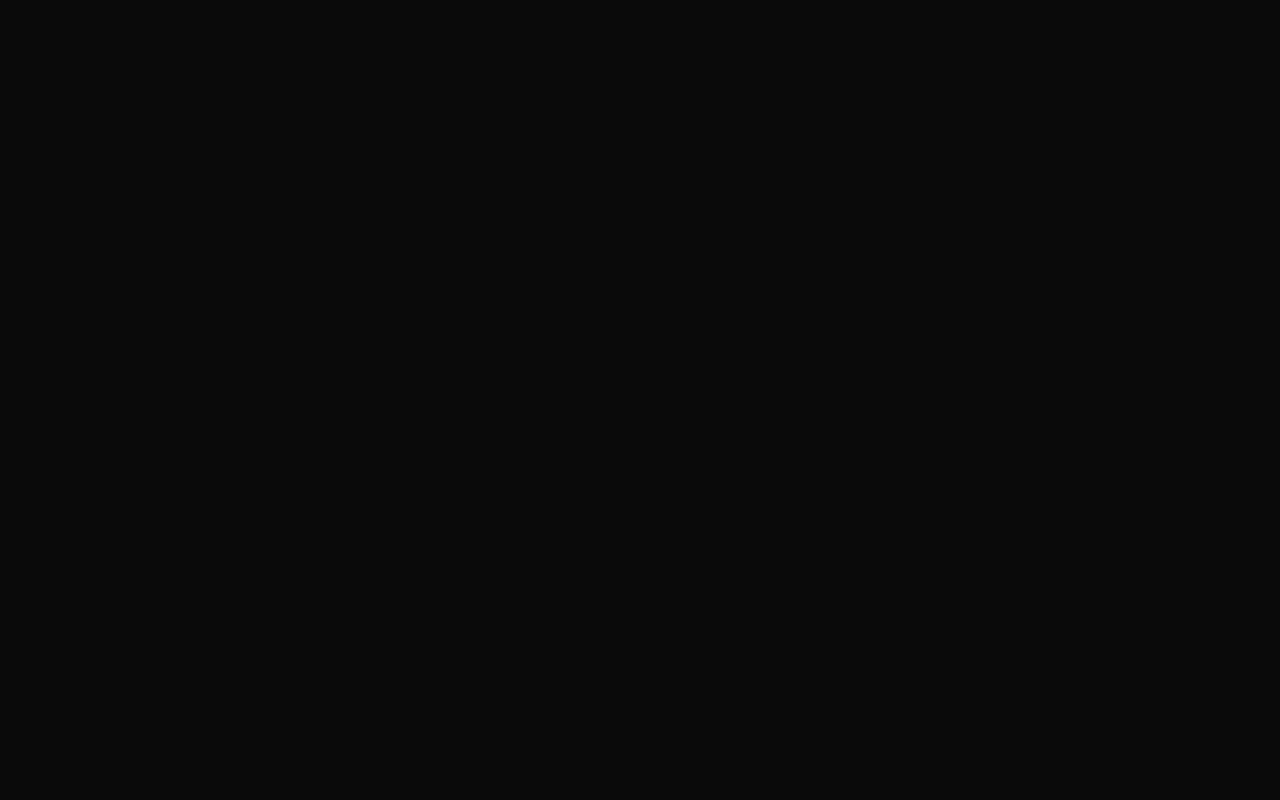
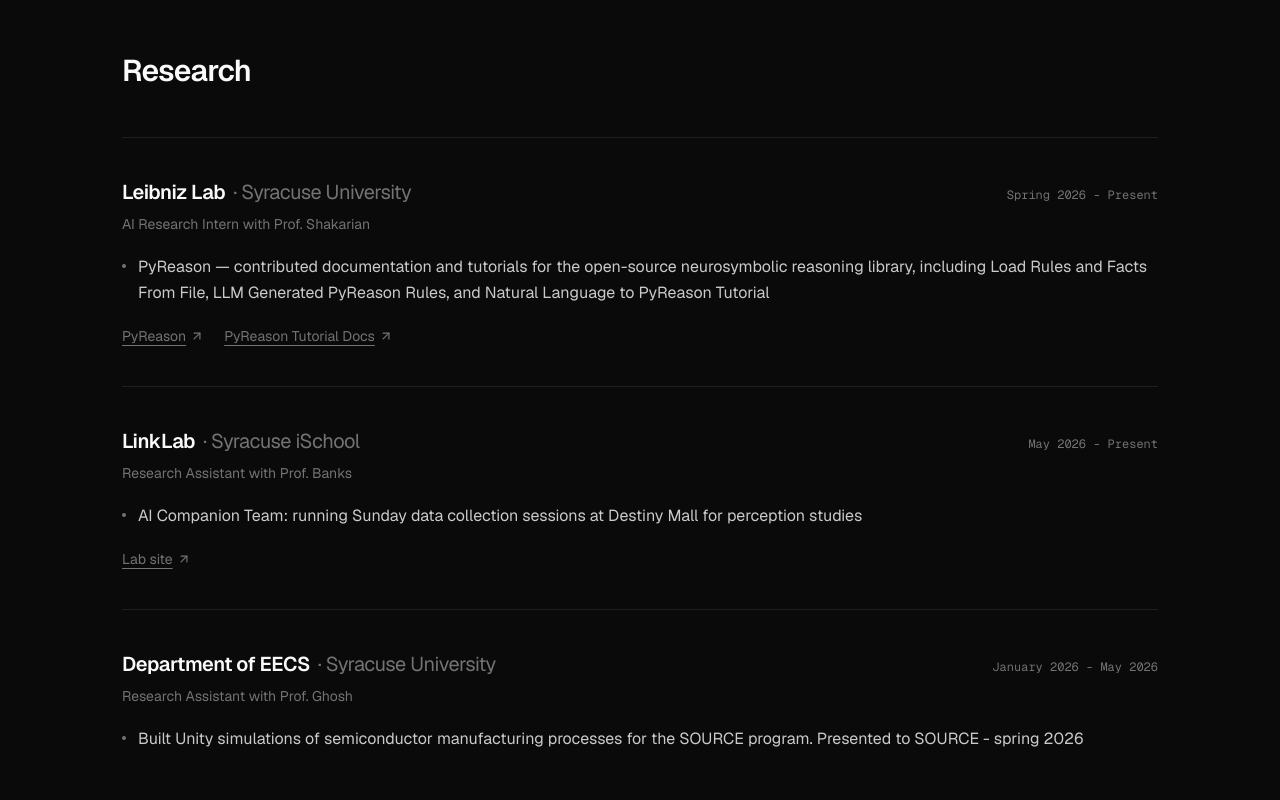
Before and after one commit to PengLin-Zilv/portfolio, a Next.js app: page / in a window 1280 px wide. Shown: the part 1580-2380 px from the top of the page. Before the commit the page ends 1590 px from the top, so only its background shows below. Built offline with nearby package versions, Linux system fonts and the light colour scheme; no server answers.

Commit message:
add research section

```diff
--- a/app/page.tsx
+++ b/app/page.tsx
@@ -1,11 +1,14 @@
 import { Hero } from "@/components/sections/hero";
 import { Projects } from "@/components/sections/projects";
+import { Research } from "@/components/sections/research";
+
 
 export default function Home() {
   return (
     <>
       <Hero />
       <Projects />
+      <Research />
     </>
   );
 }
--- a/components/layout/navbar.tsx
+++ b/components/layout/navbar.tsx
@@ -14,7 +14,8 @@
 ] as const;
 
 const NAV_NAME = "Peng Lin";
-const CONTACT_HREF = "/#contact";
+const EMAIL = "linpeng2027@gmail.com";
+const CONTACT_HREF = `mailto:${EMAIL}`;
 
 export function Navbar() {
   const [scrolled, setScrolled] = useState(false);
@@ -88,12 +89,12 @@
                 </li>
               ))}
               <li>
-                <Link
+                <a
                   href={CONTACT_HREF}
                   className="rounded-full border border-border px-4 py-1.5 text-sm text-foreground transition-colors hover:border-accent hover:text-accent"
                 >
                   Contact
-                </Link>
+                </a>
               </li>
             </ul>
 
@@ -151,13 +152,13 @@
                 </li>
               ))}
               <li className="pt-2">
-                <Link
+                <a
                   href={CONTACT_HREF}
                   onClick={() => setMenuOpen(false)}
                   className="text-2xl text-accent"
                 >
                   Contact
-                </Link>
+                </a>
               </li>
             </ul>
           </Container>
--- /dev/null
+++ b/components/sections/research-card.tsx
@@ -0,0 +1,71 @@
+import { ArrowUpRight } from "lucide-react";
+import type { ResearchEntry } from "@/lib/research";
+
+export function ResearchCard({ entry }: { entry: ResearchEntry }) {
+  return (
+    <li className="border-b border-border py-10 last:border-b-0">
+      <article>
+        {/* Top row: lab + affiliation on left, period + current on right */}
+        <div className="flex flex-wrap items-baseline justify-between gap-x-4 gap-y-1">
+          <h3 className="text-xl font-semibold tracking-tight text-foreground">
+            {entry.lab}
+            <span className="ml-2 font-normal text-muted">
+              · {entry.affiliation}
+            </span>
+          </h3>
+
+          <div className="flex shrink-0 items-center gap-2 font-mono text-xs text-muted">
+            <span>{entry.period}</span>
+            {entry.current && (
+              <>
+                <span aria-hidden="true">·</span>
+                <span>Current</span>
+              </>
+            )}
+          </div>
+        </div>
+
+        {/* Role + advisor */}
+        <p className="mt-2 text-sm text-muted">
+          {entry.role} with {entry.advisor}
+        </p>
+
+        {/* Threads */}
+        {entry.threads.length > 0 && (
+          <ul role="list" className="mt-5 space-y-2">
+            {entry.threads.map((thread, i) => (
+              <li
+                key={`${entry.slug}-thread-${i}`}
+                className="flex gap-3 text-foreground/80"
+              >
+                <span
+                  aria-hidden="true"
+                  className="mt-2.5 h-1 w-1 shrink-0 rounded-full bg-muted"
+                />
+                <span className="leading-relaxed">{thread}</span>
+              </li>
+            ))}
+          </ul>
+        )}
+
+        {/* Links */}
+        {entry.links && entry.links.length > 0 && (
+          <div className="mt-5 flex flex-wrap items-center gap-x-5 gap-y-2 text-sm">
+            {entry.links.map((link) => (
+              <a
+                key={link.label}
+                href={link.href}
+                target="_blank"
+                rel="noopener noreferrer"
+                className="inline-flex items-center gap-1 text-muted underline underline-offset-4 transition-colors hover:text-foreground"
+              >
+                {link.label}
+                <ArrowUpRight aria-hidden="true" className="h-3.5 w-3.5" />
+              </a>
+            ))}
+          </div>
+        )}
+      </article>
+    </li>
+  );
+}
--- /dev/null
+++ b/components/sections/research.tsx
@@ -0,0 +1,28 @@
+import { RESEARCH } from "@/lib/research";
+import { Container } from "@/components/layout/container";
+import { ResearchCard } from "./research-card";
+
+export function Research() {
+  return (
+    <section
+      id="research"
+      aria-labelledby="research-heading"
+      className="py-24 sm:py-32"
+    >
+      <Container>
+        <h2
+          id="research-heading"
+          className="mb-12 text-2xl font-semibold tracking-tight text-foreground sm:text-3xl"
+        >
+          Research
+        </h2>
+
+        <ul className="border-t border-border">
+          {RESEARCH.map((entry) => (
+            <ResearchCard key={entry.slug} entry={entry} />
+          ))}
+        </ul>
+      </Container>
+    </section>
+  );
+}
--- /dev/null
+++ b/lib/research.ts
@@ -0,0 +1,61 @@
+export type ResearchEntry = {
+  slug: string;
+  lab: string;
+  affiliation: string;
+  role: string;
+  advisor: string;
+  period: string;
+  current?: boolean;
+  threads: string[];
+  links?: { label: string; href: string }[];
+};
+
+export const RESEARCH: ResearchEntry[] = [
+  {
+    slug: "leibniz-lab",
+    lab: "Leibniz Lab",
+    affiliation: "Syracuse University",
+    role: "AI Research Intern",
+    advisor: "Prof. Shakarian",
+    period: "Spring 2026 - Present",
+    // current: true,
+    threads: [
+        "PyReason — contributed documentation and tutorials for the open-source neurosymbolic reasoning library, including Load Rules and Facts From File, LLM Generated PyReason Rules, and Natural Language to PyReason Tutorial",     // PyReason library — docs, tutorials, LLM integration
+    //   "{{LEIBNIZ_VULREASONER}}",  // VulReasoner — funded by ARPA-H UPGRADE
+    ],
+    links: [
+      { label: "PyReason", href: "https://pyreason.syracuse.edu/" },
+      { label: "PyReason Tutorial Docs", href: "https://pyreason.readthedocs.io/en/latest/tutorials/index.html" },
+    ],
+  },
+  {
+    slug: "linklab",
+    lab: "LinkLab",
+    affiliation: "Syracuse iSchool",
+    role: "Research Assistant",
+    advisor: "Prof. Banks",
+    period: "May 2026 - Present",
+    // current: true,
+    threads: [
+        "AI Companion Team: running Sunday data collection sessions at Destiny Mall for perception studies",
+    ],
+    links: [
+      { label: "Lab site", href: "https://ischool.syracuse.edu/research/the-linklab/" },
+    ],
+  },
+  {
+    slug: "vr-semiconductor-manufacturing",
+    lab: "Department of EECS",    // fill in actual group name (or use department if no named lab)
+    affiliation: "Syracuse University",
+    role: "Research Assistant",
+    advisor: "Prof. Ghosh",
+    period: "January 2026 - May 2026",
+    // current omitted — implies prior
+    threads: [
+      "Built Unity simulations of semiconductor manufacturing processes for the SOURCE program. Presented to SOURCE - spring 2026",       // VR for Semiconductor Manufacturing; mention SOURCE 2026 inline
+    ],
+    // links: [
+    //   { label: "SOURCE poster", href: "..." },
+    // ],
+  },
+];
```
